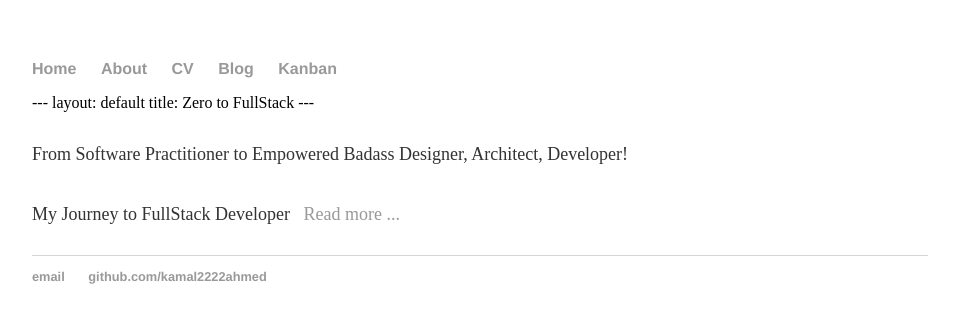
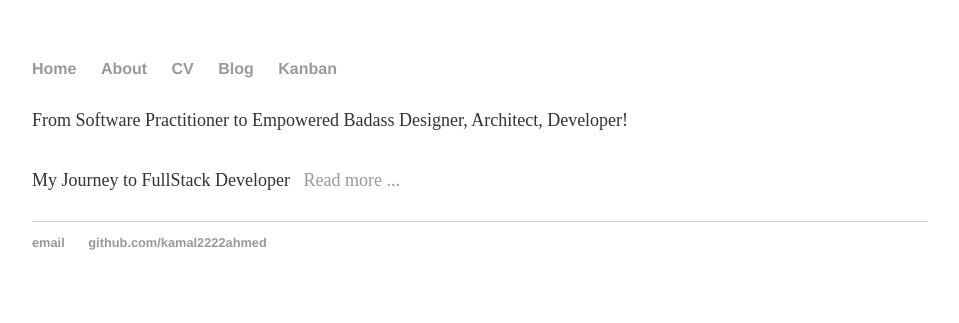
Before and after one commit to kamal2222ahmed/kamal2222ahmed.github.io, a Jekyll site: the page index.html, which Jekyll copies as it is, in a window 1280 px wide. Shown: the top 323 px of the page, without its empty margins (160-1119 px from the left). Built offline with Jekyll 4.4.1, drawn with Linux system fonts in a browser that asks for light colours.

Commit message:
Update index.html

```diff
--- a/index.html
+++ b/index.html
@@ -14,10 +14,6 @@
         		<li><a href="/kanban">Kanban</a></li>
     		</ul>
 		</nav>
-        ---
-        layout: default
-        title: Zero to FullStack
-        ---
 		<div class="container">
     		<div class="blurb">
         		<p><font size="4">From Software Practitioner to Empowered Badass Designer, Architect, Developer!</font></p>
```
